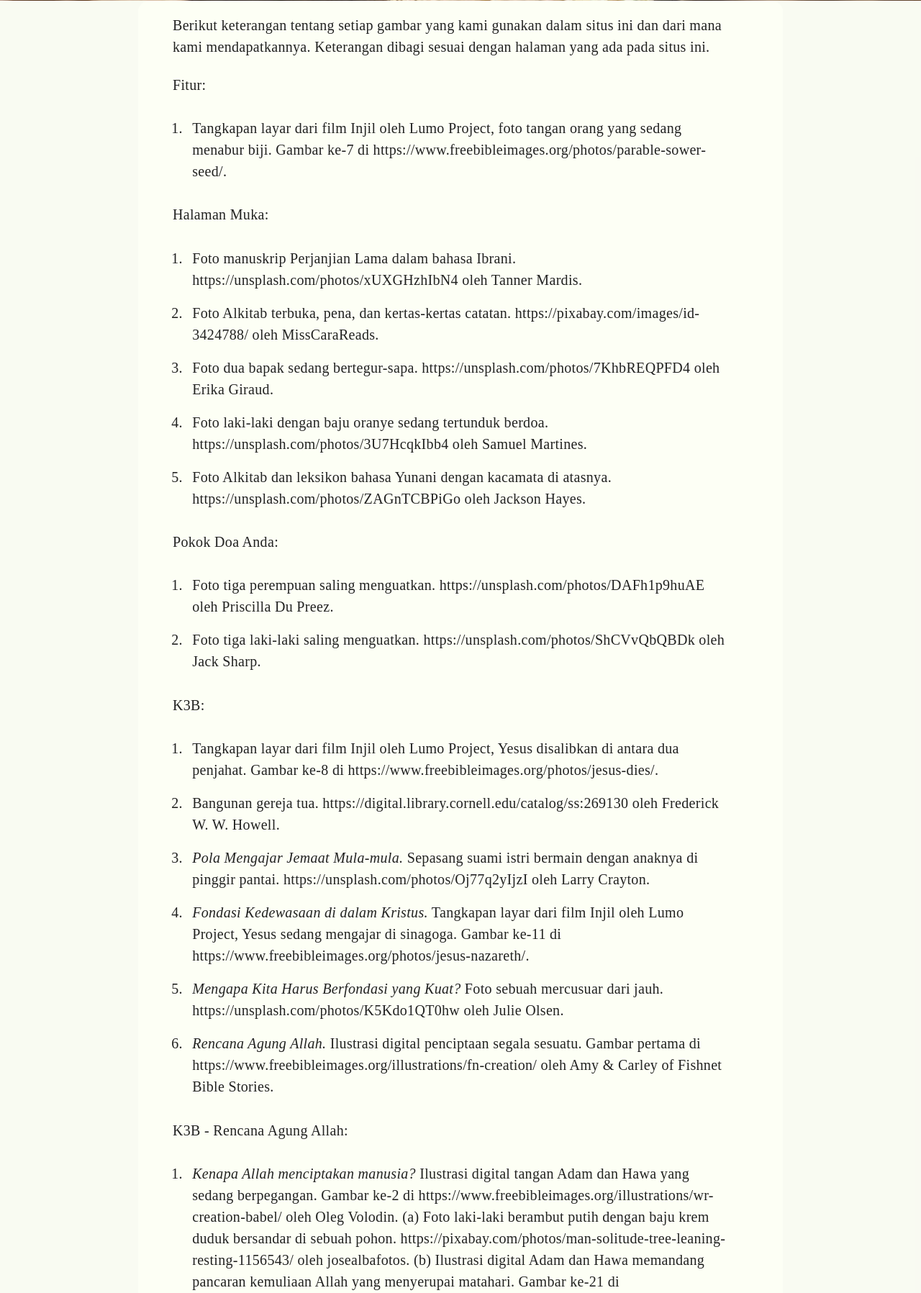
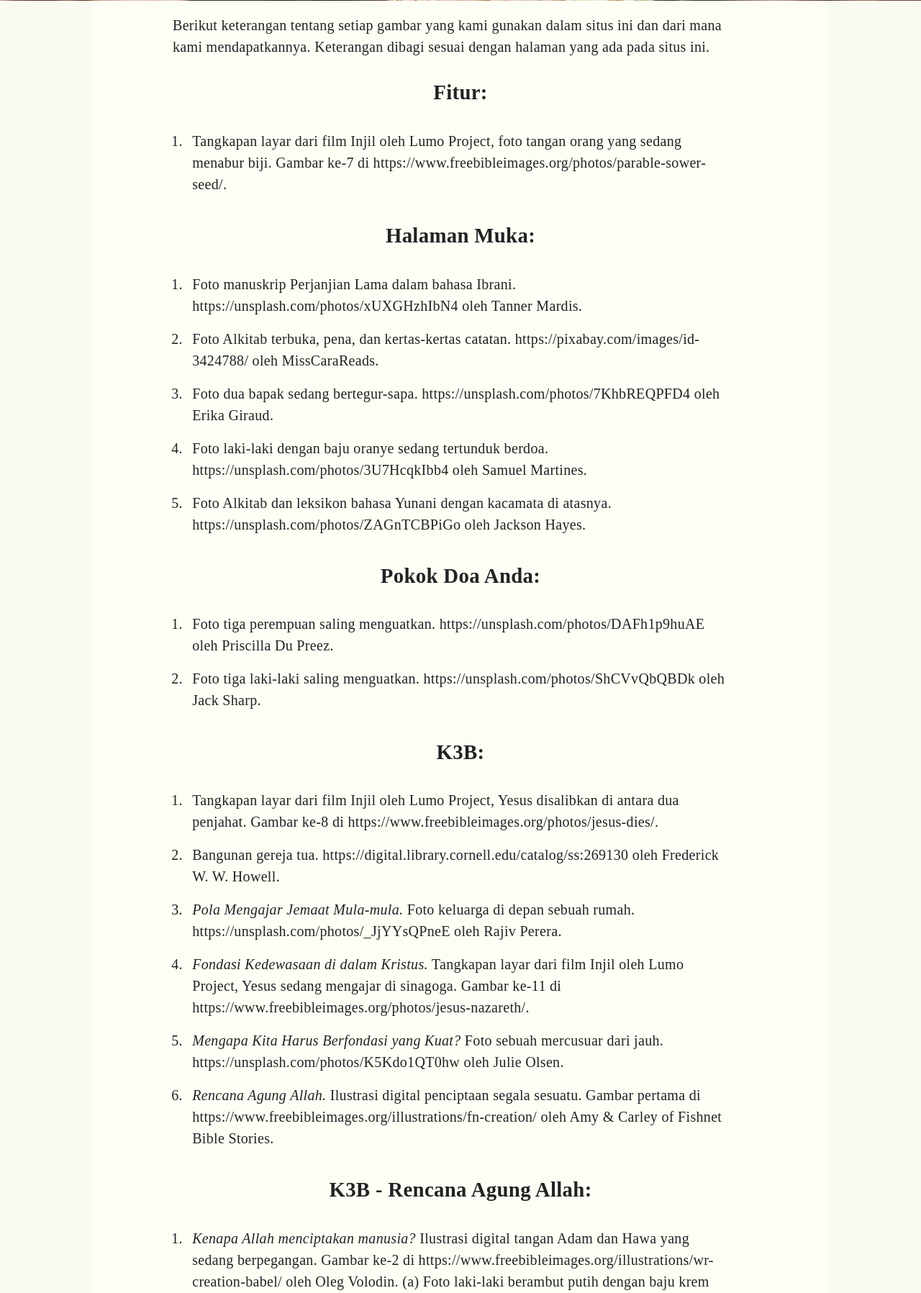
Before and after one commit to aranggitoar/aranggitoar.github.io, a PHP site: page /about-atrpg.html in a window 1280 px wide. Shown: the part 799-2596 px from the top of the page at 72% size. Run offline with PHP 8.4, Linux system fonts and the light colour scheme.

Commit message:
Memperbaiki alamat folder untuk logo dan favicon serta memperbaiki layout halaman kat3b.

```diff
--- a/about-atrpg.html
+++ b/about-atrpg.html
@@ -49,12 +49,12 @@
                 <section class="text-box">
                     <p>Berikut keterangan tentang setiap gambar yang kami gunakan dalam situs ini dan dari mana kami mendapatkannya. Keterangan dibagi sesuai dengan halaman yang ada pada situs ini.</p>
 
-                    <p>Fitur:</p>
+                    <h3>Fitur:</h3>
                     <ol>
                         <li>Tangkapan layar dari film Injil oleh Lumo Project, foto tangan orang yang sedang menabur biji. Gambar ke-7 di https://www.freebibleimages.org/photos/parable-sower-seed/.</li>
                     </ol>
 
-                    <p>Halaman Muka:</p>
+                    <h3>Halaman Muka:</h3>
                     <ol>
                         <li>Foto manuskrip Perjanjian Lama dalam bahasa Ibrani. https://unsplash.com/photos/xUXGHzhIbN4 oleh Tanner Mardis.</li>
                         <li>Foto Alkitab terbuka, pena, dan kertas-kertas catatan. https://pixabay.com/images/id-3424788/ oleh MissCaraReads.</li>
@@ -63,23 +63,23 @@
                         <li>Foto Alkitab dan leksikon bahasa Yunani dengan kacamata di atasnya. https://unsplash.com/photos/ZAGnTCBPiGo oleh Jackson Hayes.</li>
                     </ol>
 
-                    <p>Pokok Doa Anda:</p>
+                    <h3>Pokok Doa Anda:</h3>
                     <ol>
                         <li>Foto tiga perempuan saling menguatkan. https://unsplash.com/photos/DAFh1p9huAE oleh Priscilla Du Preez.</li>
                         <li>Foto tiga laki-laki saling menguatkan. https://unsplash.com/photos/ShCVvQbQBDk oleh Jack Sharp.</li>
                     </ol>
 
-                    <p>K3B:</p>
+                    <h3>K3B:</h3>
                     <ol>
                         <li>Tangkapan layar dari film Injil oleh Lumo Project, Yesus disalibkan di antara dua penjahat. Gambar ke-8 di https://www.freebibleimages.org/photos/jesus-dies/.</li>
                         <li>Bangunan gereja tua. https://digital.library.cornell.edu/catalog/ss:269130 oleh Frederick W. W. Howell.</li>
-                        <li><i>Pola Mengajar Jemaat Mula-mula.</i> Sepasang suami istri bermain dengan anaknya di pinggir pantai. https://unsplash.com/photos/Oj77q2yIjzI oleh Larry Crayton.</li>
+                        <li><i>Pola Mengajar Jemaat Mula-mula.</i> Foto keluarga di depan sebuah rumah. https://unsplash.com/photos/_JjYYsQPneE oleh Rajiv Perera.</li>
                         <li><i>Fondasi Kedewasaan di dalam Kristus.</i> Tangkapan layar dari film Injil oleh Lumo Project, Yesus sedang mengajar di sinagoga. Gambar ke-11 di https://www.freebibleimages.org/photos/jesus-nazareth/.</li>
                         <li><i>Mengapa Kita Harus Berfondasi yang Kuat?</i> Foto sebuah mercusuar dari jauh. https://unsplash.com/photos/K5Kdo1QT0hw oleh Julie Olsen.</li>
                         <li><i>Rencana Agung Allah.</i> Ilustrasi digital penciptaan segala sesuatu. Gambar pertama di https://www.freebibleimages.org/illustrations/fn-creation/ oleh Amy & Carley of Fishnet Bible Stories.</li>
                     </ol>
 
-                    <p>K3B - Rencana Agung Allah:</p>
+                    <h3>K3B - Rencana Agung Allah:</h3>
                     <ol>
                         <li><i>Kenapa Allah menciptakan manusia?</i> Ilustrasi digital tangan Adam dan Hawa yang sedang berpegangan. Gambar ke-2 di https://www.freebibleimages.org/illustrations/wr-creation-babel/ oleh Oleg Volodin. (a) Foto laki-laki berambut putih dengan baju krem duduk bersandar di sebuah pohon. https://pixabay.com/photos/man-solitude-tree-leaning-resting-1156543/ oleh josealbafotos. (b) Ilustrasi digital Adam dan Hawa memandang pancaran kemuliaan Allah yang menyerupai matahari. Gambar ke-21 di https://www.freebibleimages.org/illustrations/creation/ oleh Sweet Publishing.</li>
                         <li><i>Apa yang terjadi ketika manusia berdosa?</i> Ilustrasi digital seekor ular yang sedang menujukkan taringnya di dekat sebuah apel yang telah digigit. Gambar ke-3 di https://www.freebibleimages.org/illustrations/wr-creation-babel/ oleh Oleg Volodin. (a) Foto perempuan berambut putih dengan baju hitam bercorak memandang keluar jendela. https://pixabay.com/photos/pensive-female-woman-window-staring-580611/ oleh skeeze. (b) Ilustrasi digital Adam menyalahkan Hawa dan Hawa menyalahkan ular. Gambar ke-8 di https://www.freebibleimages.org/illustrations/adam-eve-fall/ oleh Sweet Publishing.</li>
@@ -88,7 +88,7 @@
                         <li><i>Kita harus menjadi sama seperti Yesus.</i> Ilustrasi digital Amanat Agung sedang terlaksana dengan orang bertobat, dibaptiskan, dan hidup mengikut Yesus. Gambar ke-3 di https://www.freebibleimages.org/illustrations/gnpi-106-great-commission/ oleh Paula Nash Giltner. (a) Foto laki-laki dengan kemeja biru kotak-kotak sedang berpangku tangan dan duduk di dalam sebuah kafe. https://www.canva.com/photos/MADGybEvyNI-man-leaning-his-chin-on-his-two-hands/ oleh Juan Pablo Arenas. (b) Foto sekawanan besar domba. Gambar ke-19 di https://www.freebibleimages.org/photos/shepherds-sheep/ oleh David Padfield.</li>
                     </ol>
 
-                    <p>Acara:</p>
+                    <h3>Acara:</h3>
                     <ol>
                         <li>Foto laki-laki membaca Alkitab sambil berdiri. https://unsplash.com/photos/2XIuybsaI44 oleh Daniel Morton</li>
                     </ol>
--- a/css/style.css
+++ b/css/style.css
@@ -1221,7 +1221,6 @@
 @media (min-width: 24rem) {
 	#text-box-announcement {
 		font-size: 1.5rem;
-		height: 60vh;
 		padding: 0 2rem;
 	}
 
@@ -1443,13 +1442,10 @@
 
 		.index-body-navigation > section,
 		.k3b-chapter-container > section {
+			width: 40vw;
 			background-color: var(--mw);
 			grid-column-gap: 2rem;
 			transition: all 100ms;
-		}
-
-		.index-body-navigation > section {
-			width: 40vw;
 		}
 
 			.index-body-navigation > section:hover,
--- a/footer.html
+++ b/footer.html
@@ -20,7 +20,7 @@
                 <div>
                     <p>&copy; Benih Yang Baik.</p>
                     <span> </span>
-                    <img src="/photo/byb-logo-grey-transparent.svg" alt="Logo Alkitab yang memancarkan kemuliaan Allah dan kuasa Roh Kudus.">
+                    <img src="photo/byb-logo-grey-transparent.svg" alt="Logo Alkitab yang memancarkan kemuliaan Allah dan kuasa Roh Kudus.">
                 </div>
                 <p>Semua foto yang kami gunakan dalam situs ini dapat dilihat sumbernya melalui halaman berikut: <a href="about-atrpg.html">Halaman Atribusi</a>.</p></i>
             </div>
--- a/header.html
+++ b/header.html
@@ -1,6 +1,6 @@
             <nav id="navigation">
                 <div>
-                    <img class="logo-byb-header" src="/photo/byb-logo-grey-transparent.svg" alt="Logo Alkitab yang memancarkan kemuliaan Allah dan kuasa Roh Kudus.">
+                    <img class="logo-byb-header" src="photo/byb-logo-grey-transparent.svg" alt="Logo Alkitab yang memancarkan kemuliaan Allah dan kuasa Roh Kudus.">
                 </div>
                 <div class="sidebar-link-container">
                     <a class="js-sidebar-page-track" href="index.html" alt="Tautan menuju halaman beranda." tabindex="0">Beranda</a>
--- a/kat3b-01fon.html
+++ b/kat3b-01fon.html
@@ -42,7 +42,7 @@
             <article id="title-box">
                 <div class="js-picture-parallax-container title-picture-box">
                     <div class="js-picture-layer-parallax picture-layer"></div>
-                    <img class="js-picture-parallax picture" src="photo/for-each-article/pola-mengajar-jemaat-mula-mula.jpg" alt="Sepasang suami istri bermain dengan anaknya di pinggir pantai."></div>
+                    <img class="js-picture-parallax picture" src="photo/for-each-article/pola-mengajar-jemaat-mula-mula.jpg" alt="Foto keluarga di depan sebuah rumah."></div>
                 <div id="title-text-box">
                     <h1>Pola Mengajar Jemaat Mula-mula</h1>
                 </div>
--- a/kat3b.html
+++ b/kat3b.html
@@ -64,7 +64,7 @@
                     <div class="k3b-chapter-container">
                         <section>
                             <a href="kat3b-01fon.html" alt="Tautan menuju halaman artikel pendahuluan K3B, Pola Mengajar Jemaat Mula-mula.">
-                                <img class="picture" src="photo/for-each-article/pola-mengajar-jemaat-mula-mula.jpg" alt="Sepasang suami istri bermain dengan anaknya di pinggir pantai.">
+                                <img class="picture" src="photo/for-each-article/pola-mengajar-jemaat-mula-mula.jpg" alt="Foto keluarga di depan sebuah rumah.">
                                 <h3>0.1. Pola Mengajar Jemaat Mula-mula</h3>
                                 <p>Pada waktu itu berkatalah Yesus: "Aku bersyukur kepada-Mu, Bapa, Tuhan langit dan bumi, karena semuanya itu Engkau sembunyikan bagi orang bijak dan orang pandai, tetapi Engkau nyatakan kepada orang kecil." Mat. 11:25</p>
                             </a>
```
Also changed, not shown: index.html (+8 -8 lines), photo/for-each-article/pola-mengajar-jemaat-mula-mula.jpg. Lines whose indentation alone changed are shown as unchanged.
